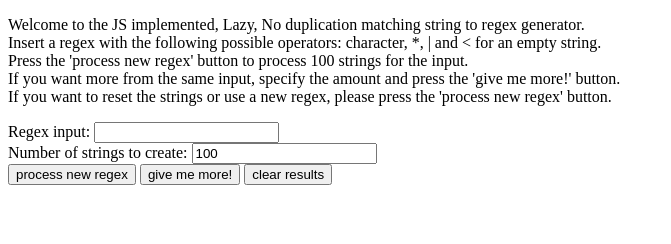
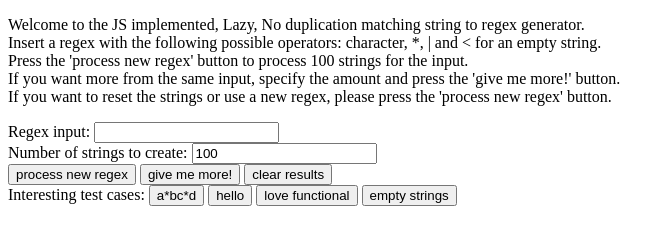
Before and after one commit to RoyToren/GenerateStringsFromRegex, a plain HTML site: page index.html in a window 1280 px wide. Shown: the whole page, without its empty margins (0-671 px from the left). Drawn offline with Linux system fonts and the light colour scheme.

Commit message:
added test cases

```diff
--- a/index.html
+++ b/index.html
@@ -1,5 +1,5 @@
 <!DOCTYPE html>
-<html lang="en">
+<html>
 <head>
     <title>Regex</title>
 </head>
@@ -15,7 +15,12 @@ Regex input: <label for="regexInput"></label><input type="text" id="regexInput"
 Number of strings to create: <label for="amountInput"></label><input type="text" id="amountInput" value="100"><br>
 <button onclick="transformInputToPattern()">process new regex</button>
 <button onclick="invokeStringGeneration(100)">give me more!</button>
-<button onclick="clearStringsList()">clear results</button>
+<button onclick="clearStringsList()">clear results</button> <br>
+<span>Interesting test cases:</span>
+<button onclick="invokeStringGenerationTestCase('a*bc*d')">a*bc*d</button>
+<button onclick="invokeStringGenerationTestCase('Shal*om|He*ll*o|Hoi|Bonj*our|Marhaba|Guten tag|Yas*ou|Sawubona|Namaste')">hello</button>
+<button onclick="invokeStringGenerationTestCase('i*|lo*ve|func*tion*al|PROGRAMMING*|i love functional programming')">love functional</button>
+<button onclick="invokeStringGenerationTestCase('<|<|<|<|<|<|t*h*ats all folks')">empty strings</button>
 <ul id="stringOutput">
 
 </ul>
--- a/stringGeneratorFromRegex.js
+++ b/stringGeneratorFromRegex.js
@@ -47,6 +47,11 @@ function* runner(startPattern) {
             yield undefined;
         }
     }
+}
+
+function invokeStringGenerationTestCase(testCase) {
+    document.getElementById('regexInput').value = testCase;
+    transformInputToPattern()
 }
 
 function invokeStringGeneration() {
@@ -126,17 +131,17 @@ function processStarPattern(currentPattern, actionIndex) {
 
 /*
 * TODO:
-*  add empty string support
 *  try to make no mutations and reduce created objects - only functions
 *  refactor splitRegexByStarAction + processStarPattern to support | and * together ??
 *  try to make splitRegexByStarAction + processStarPattern more work more functional
-*  DONE - BUG a*bc*d problem with generating bcd - might be fixed now :)
 *  refactor code for review
 *  add comments to code
-*  give interesting test cases
 *  try and add webworkers for big input
 *  explain how it was built - flattened tree which is transformed into a stack (array of arrays of objects)
 *  go through the previous exercise (10 power of 10)
+*  DONE - BUG a*bc*d problem with generating bcd - might be fixed now :)
+*  DONE - give interesting test cases
+*  DONE - add empty string support
 *  DONE - need to handle * case. create array of pattern from regex - use library or try myself
 *  DONE - give meaningful names
 *  DONE - add reset option + run again + if input is changed then reset as well
```
